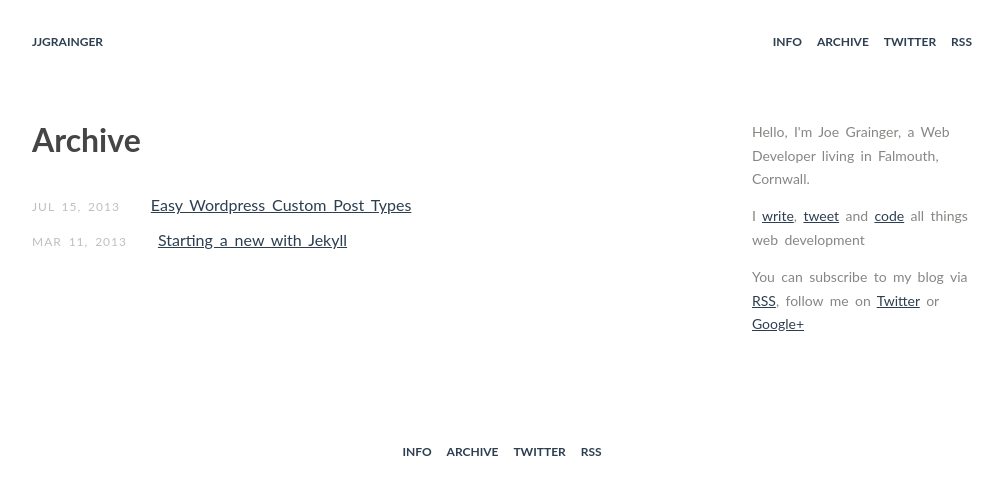
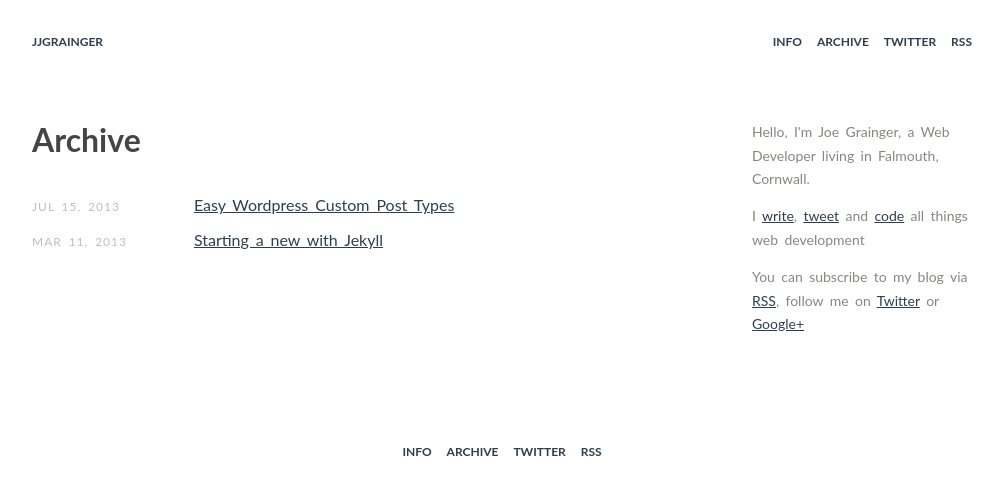
Before and after one commit to jjgrainger/jjgrainger, a Jekyll site: the page built from archive/index.html, in a window 1280 px wide. Shown: the top 495 px of the page, without its empty margins (138-1141 px from the left). Built offline with Jekyll 4.4.1, drawn with Linux system fonts in a browser that asks for light colours.

Commit message:
adjust spacing in archive list

```diff
--- a/_less/style.less
+++ b/_less/style.less
@@ -295,7 +295,7 @@ p + h6 {
 }
 
 .archive-date {
-	margin-right: 2em;
+	width: 25%;
 	display: inline-block;
 }
 
--- a/css/style.css
+++ b/css/style.css
@@ -506,7 +506,7 @@ p + h6 {
   margin: 0.5em 0;
 }
 .archive-date {
-  margin-right: 2em;
+  width: 25%;
   display: inline-block;
 }
 /*--- Responsive ---*/
```
